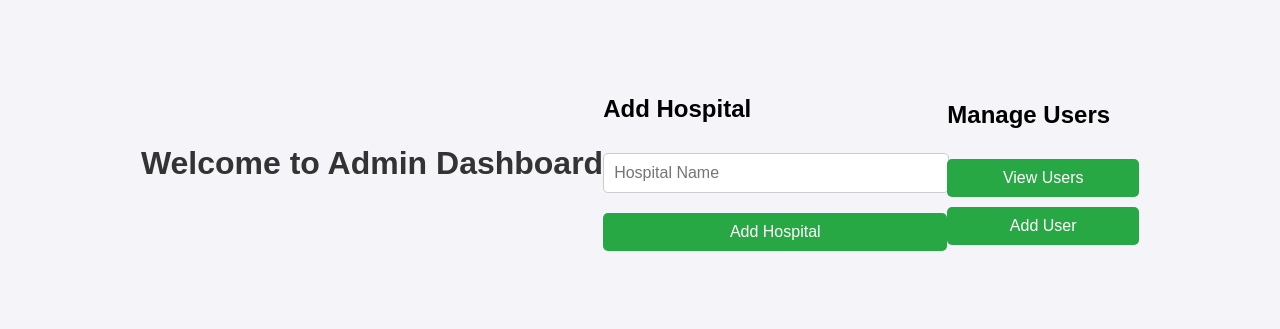
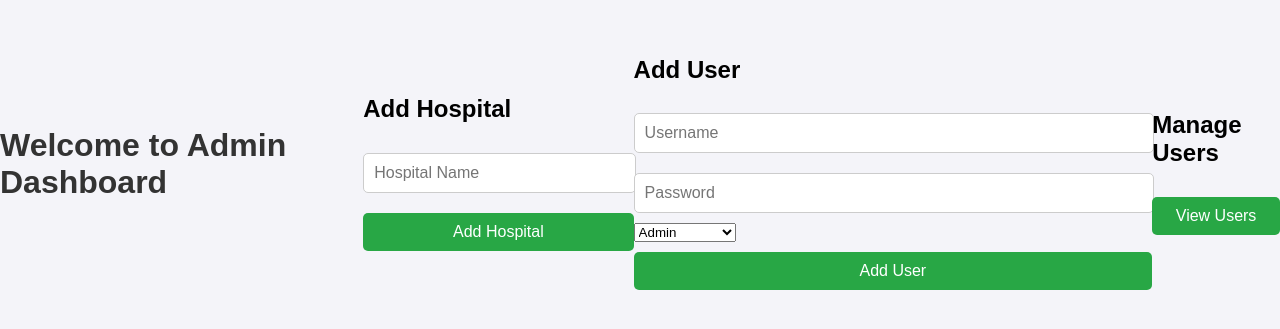
Before and after one commit to obaydulbc/hospital-management, a website: page admin-dashboard.html in a window 1280 px wide. Shown: the part 237-566 px from the top of the page. Drawn offline with Linux system fonts and the light colour scheme; files that its build step writes are made by us from their sources.

Commit message:
Update admin-dashboard.html

```diff
--- a/admin-dashboard.html
+++ b/admin-dashboard.html
@@ -4,22 +4,45 @@
     <meta charset="UTF-8">
     <meta name="viewport" content="width=device-width, initial-scale=1.0">
     <title>Admin Dashboard</title>
-    <link rel="stylesheet" href="style.css">
+    <link rel="stylesheet" href="assets/style.css">
 </head>
 <body>
     <h1>Welcome to Admin Dashboard</h1>
+
+    <!-- Add Hospital Form -->
     <section>
         <h2>Add Hospital</h2>
         <form id="add-hospital-form">
             <input type="text" name="hospitalName" placeholder="Hospital Name" required>
             <button type="submit">Add Hospital</button>
         </form>
+        <p id="hospital-error" style="color: red; display: none;">Error adding hospital.</p>
+        <p id="hospital-success" style="color: green; display: none;">Hospital added successfully!</p>
     </section>
+
+    <!-- Add User Form -->
+    <section>
+        <h2>Add User</h2>
+        <form id="add-user-form">
+            <input type="text" name="username" placeholder="Username" required>
+            <input type="password" name="password" placeholder="Password" required>
+            <select name="role" required>
+                <option value="admin">Admin</option>
+                <option value="hospital">Hospital User</option>
+            </select>
+            <button type="submit">Add User</button>
+        </form>
+        <p id="user-error" style="color: red; display: none;">Error adding user.</p>
+        <p id="user-success" style="color: green; display: none;">User added successfully!</p>
+    </section>
+
+    <!-- View Users -->
     <section>
         <h2>Manage Users</h2>
         <button id="view-users">View Users</button>
-        <button id="add-user">Add User</button>
+        <div id="user-list"></div>
     </section>
-    <!-- Add more sections as needed -->
+
+    <script src="assets/app.js"></script>
 </body>
 </html>
```
